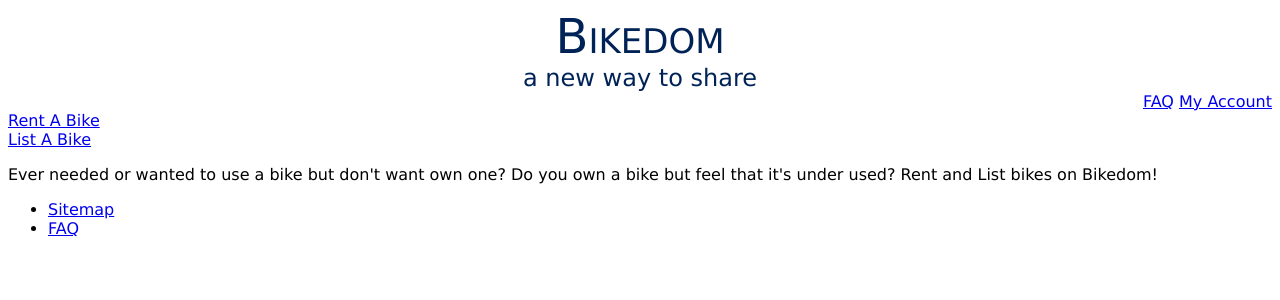
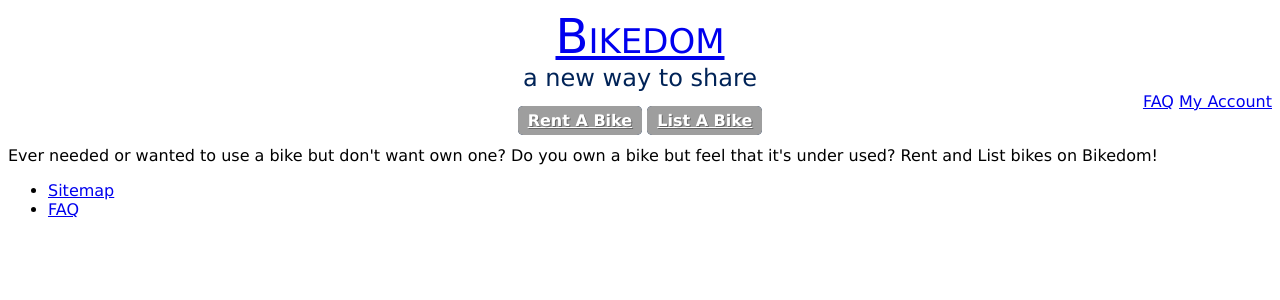
Before and after one commit to blakearnold/Bikedom, a PHP site: page /list.php in a window 1280 px wide. Shown: the top 300 px of the page. Run offline with PHP 8.4, Linux system fonts and the light colour scheme; grey boxes are pictures that could not be loaded.

Commit message:
fix buttons in list.php

```diff
--- a/layout.php
+++ b/layout.php
@@ -15,7 +15,7 @@ function print_header(){
 ?>
 
 <div class="header">
-<div class="mainhead">Bikedom</div>
+<div class="mainhead"><a href="/bikedomHome.php" class='homelink'>Bikedom</a></div>
 <div class="subhead">a new way to share</div>
 <div class = "headlinks">
 <a href="faq.php">FAQ</a>
--- a/list.php
+++ b/list.php
@@ -8,11 +8,11 @@ print_head_start();
 print_header();
 ?>
 <div class="body">
-<div class="rent"><a href="rent.php">Rent A Bike</a> </div>
-<div class="list"><a href="list.php">List A Bike</a><div>
+<div class="buttons"><a href="rent.php" class='button'>Rent A Bike</a>
+<a href="list.php" class='button'>List A Bike</a><div>
 
 
-<div class="desciption">
+<div class="description">
 <p> Ever needed or wanted to use a bike but don't want own one? Do you own a bike but feel that it's under used? Rent and List bikes on Bikedom!</p>
 
 </p>
--- a/rent.php
+++ b/rent.php
@@ -3,11 +3,6 @@ include 'layout.php';
 print_head_start();
 ?>
 		<meta name="viewport" content="initial-scale=1.0, user-scalable=no" />
-		<style type="text/css">
-		html { height: 100% }
-	  	body { height: 100%; margin: 0px; padding: 0px }
-	    #map_canvas { height: 100% }
-	  	</style>
 		<script type="text/javascript"
 		      src="http://maps.google.com/maps/api/js?sensor=false">
 		 </script>
```
